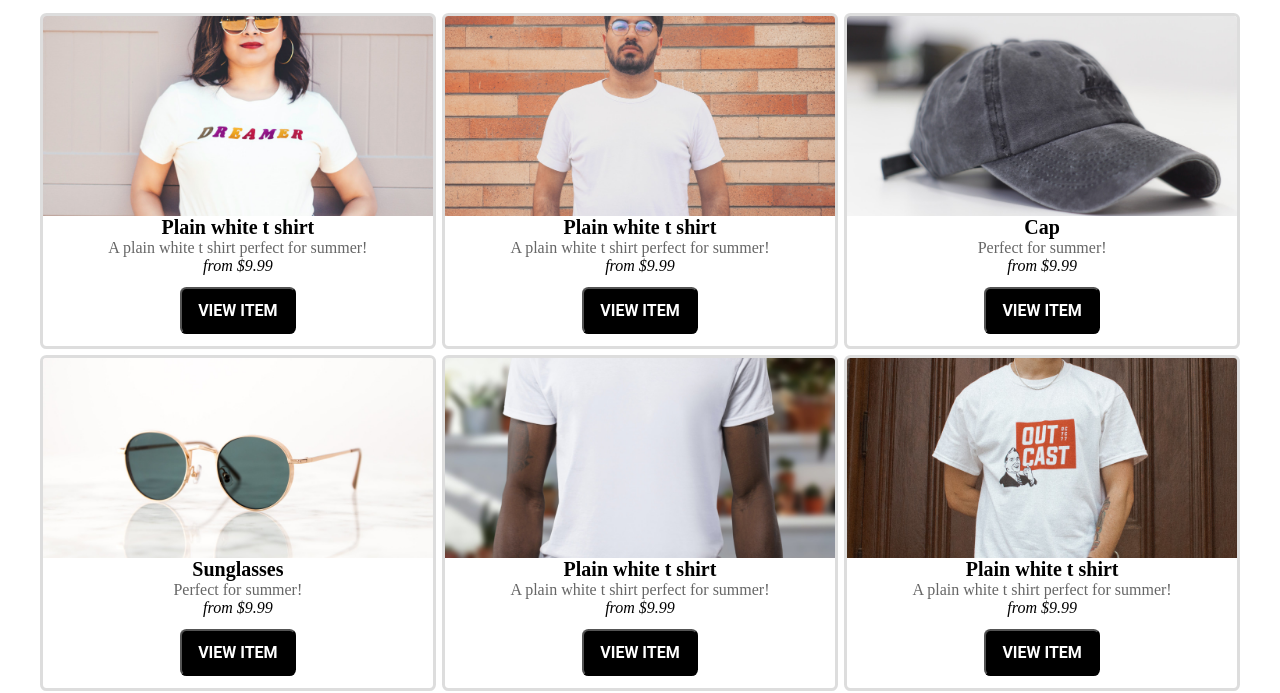
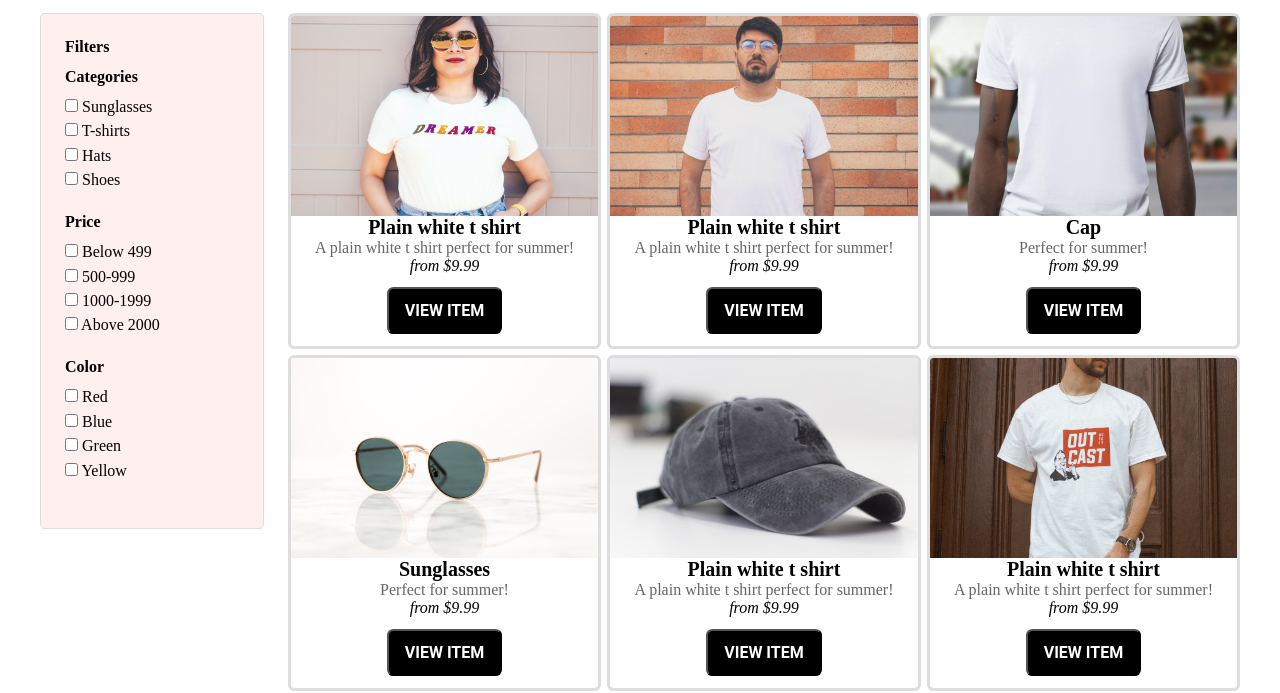
Before and after one commit to Omkar-Ghate/css-practice-ecommerce, a plain HTML site: page index.html in a window 1280 px wide. Shown: the part 728-1421 px from the top of the page. Drawn offline with Linux system fonts and the light colour scheme.

Commit message:
feat: add filters section

```diff
--- a/index.html
+++ b/index.html
@@ -10,22 +10,23 @@
 </head>
 
 <body>
+
     <section class="categories">
-        <div class="category-item" style="background-image: url('images/categories/shoes.jpg');">
+        <div class="category-item" style="background-image: url('./public/images/categories/shoes.jpg');">
             <div class="category-item-inner">
                 <div>
                     Shoes
                 </div>
             </div>
         </div>
-        <div class="category-item" style="background-image: url('images/categories/hats.jpg');">
+        <div class="category-item" style="background-image: url('./public/images/categories/hats.jpg');">
             <div class="category-item-inner">
                 <div>
                     Hats
                 </div>
             </div>
         </div>
-        <div class="category-item" style="background-image: url('images/categories/tshirts.jpg');">
+        <div class="category-item" style="background-image: url('./public/images/categories/tshirts.jpg');">
             <div class="category-item-inner">
                 <div>
                     T shirts
@@ -33,7 +34,7 @@
             </div>
         </div>
         <div class="category-item" style="
-                background-image: url('images/categories/sunglasses.jpg');
+                background-image: url('./public/images/categories/sunglasses.jpg');
             ">
             <div class="category-item-inner">
                 <div>
@@ -46,8 +47,71 @@
         Featured products
     </h2>
     <section class="featured-products">
+        <div>
+            <div class="filters">
+                <h2>Filters</h2>
+
+                <div class="filter-wrapper">
+                    <div class="filters-section">
+                        <strong>
+                            Categories
+                        </strong>
+                        <label class="filter">
+                            <input type="checkbox" /> Sunglasses
+                        </label>
+                        <label class="filter">
+                            <input type="checkbox" /> T-shirts
+                        </label>
+                        <label class="filter">
+                            <input type="checkbox" /> Hats
+                        </label>
+                        <label class="filter">
+                            <input type="checkbox" /> Shoes
+                        </label>
+                    </div>
+
+                    <div class="filters-section">
+                        <strong>
+                            Price
+                        </strong>
+                        <label class="filter">
+                            <input type="checkbox" /> Below 499
+                        </label>
+                        <label class="filter">
+                            <input type="checkbox" /> 500-999
+                        </label>
+                        <label class="filter">
+                            <input type="checkbox" /> 1000-1999
+                        </label>
+                        <label class="filter">
+                            <input type="checkbox" /> Above 2000
+                        </label>
+                    </div>
+
+                    <div class="filters-section">
+                        <strong>
+                            Color
+                        </strong>
+                        <label class="filter">
+                            <input type="checkbox" /> Red
+                        </label>
+                        <label class="filter">
+                            <input type="checkbox" /> Blue
+                        </label>
+                        <label class="filter">
+                            <input type="checkbox" /> Green
+                        </label>
+                        <label class="filter">
+                            <input type="checkbox" /> Yellow
+                        </label>
+                    </div>
+                </div>
+            </div>
+        </div>
+        <div class="feature-products-grid">
             <div class="featured-product-item">
-            <div style="background-image: url('images/products/p1.jpg');" class="featured-product-item-image"></div>
+                <div style="background-image: url('./public/images/products/p1.jpg');"
+                    class="featured-product-item-image"></div>
                 <p class="title">
                     Plain white t shirt
                 </p>
@@ -62,7 +126,8 @@
                 </button>
             </div>
             <div class="featured-product-item">
-            <div style="background-image: url('images/products/p2.jpg');" class="featured-product-item-image"></div>
+                <div style="background-image: url('./public/images/products/p2.jpg');"
+                    class="featured-product-item-image"></div>
                 <p class="title">
                     Plain white t shirt
                 </p>
@@ -77,7 +142,8 @@
                 </button>
             </div>
             <div class="featured-product-item">
-            <div style="background-image: url('images/products/p3.jpg');" class="featured-product-item-image"></div>
+                <div style="background-image: url('./public/images/products/p5.jpg');"
+                    class="featured-product-item-image"></div>
                 <p class="title">
                     Cap
                 </p>
@@ -92,7 +158,8 @@
                 </button>
             </div>
             <div class="featured-product-item">
-            <div style="background-image: url('images/products/p4.jpg');" class="featured-product-item-image"></div>
+                <div style="background-image: url('./public/images/products/p4.jpg');"
+                    class="featured-product-item-image"></div>
                 <p class="title">
                     Sunglasses
                 </p>
@@ -107,7 +174,8 @@
                 </button>
             </div>
             <div class="featured-product-item">
-            <div style="background-image: url('images/products/p5.jpg');" class="featured-product-item-image"></div>
+                <div style="background-image: url('./public/images/products/p3.jpg');"
+                    class="featured-product-item-image"></div>
                 <p class="title">
                     Plain white t shirt
                 </p>
@@ -122,7 +190,8 @@
                 </button>
             </div>
             <div class="featured-product-item">
-            <div style="background-image: url('images/products/p6.jpg');" class="featured-product-item-image"></div>
+                <div style="background-image: url('./public/images/products/p6.jpg');"
+                    class="featured-product-item-image"></div>
                 <p class="title">
                     Plain white t shirt
                 </p>
@@ -137,7 +206,8 @@
                 </button>
             </div>
             <div class="featured-product-item">
-            <div style="background-image: url('images/products/p7.jpg');" class="featured-product-item-image"></div>
+                <div style="background-image: url('./public/images/products/p7.jpg');"
+                    class="featured-product-item-image"></div>
                 <p class="title">
                     Plain white t shirt
                 </p>
@@ -152,7 +222,8 @@
                 </button>
             </div>
             <div class="featured-product-item">
-            <div style="background-image: url('images/products/p8.jpg');" class="featured-product-item-image"></div>
+                <div style="background-image: url('./public/images/products/p8.jpg');"
+                    class="featured-product-item-image"></div>
                 <p class="title">
                     Plain white t shirt
                 </p>
@@ -166,6 +237,7 @@
                     View item
                 </button>
             </div>
+        </div>
     </section>
 </body>
 
--- a/src/style.css
+++ b/src/style.css
@@ -48,12 +48,45 @@
     text-transform: uppercase;
 }
 
+
+/* Filter section */
+.filters {
+    background: #feee;
+    border: 1px solid #ddd;
+    border-radius: 0.3rem;
+    padding: 1.5rem;
+}
+
+.filters > h2 {
+    margin: 0;
+}
+
+.filters-section {
+    margin-bottom: 1.5rem;
+}
+
+.filters-section > strong {
+    margin: 0.75rem 0;
+    display: block;
+}
+
+.filter {
+    display: block;
+    margin: 0.4rem 0;
+}
+
 /* Products Section */
 
 .featured-products {
     margin-top: 1.25rem;
     max-width: 75rem;
     margin: 0 auto;
+    display: grid;
+    grid-template-columns: 14rem 1fr;
+    gap: 1.5rem;
+}
+
+.feature-products-grid {
     display: grid;
     grid-template-columns: repeat(3, 1fr);
     grid-gap: 0.4rem;
@@ -108,11 +141,22 @@ button {
 
 /* Media Queries */
 
+@media (max-width: 600px) {
+    .filter-wrapper {
+        display: flex;
+        flex-wrap: wrap;
+        justify-content: space-around;
+    }
+    .featured-products {
+        grid-template-columns: 1fr;
+    }
+}
+
 @media (max-width: 800px) {
     .category-item {
         min-width: 100%;
     }
-    .featured-products {
+    .featured-products-grid {
         grid-template-columns: 1fr;
     }
 }
@@ -124,7 +168,7 @@ button {
 }
 
 @media (max-width: 1000px) {
-    .featured-products {
+    .featured-products-grid {
         grid-template-columns: repeat(2, 1fr);
     }
 }
```
Lines whose indentation alone changed are shown as unchanged.
